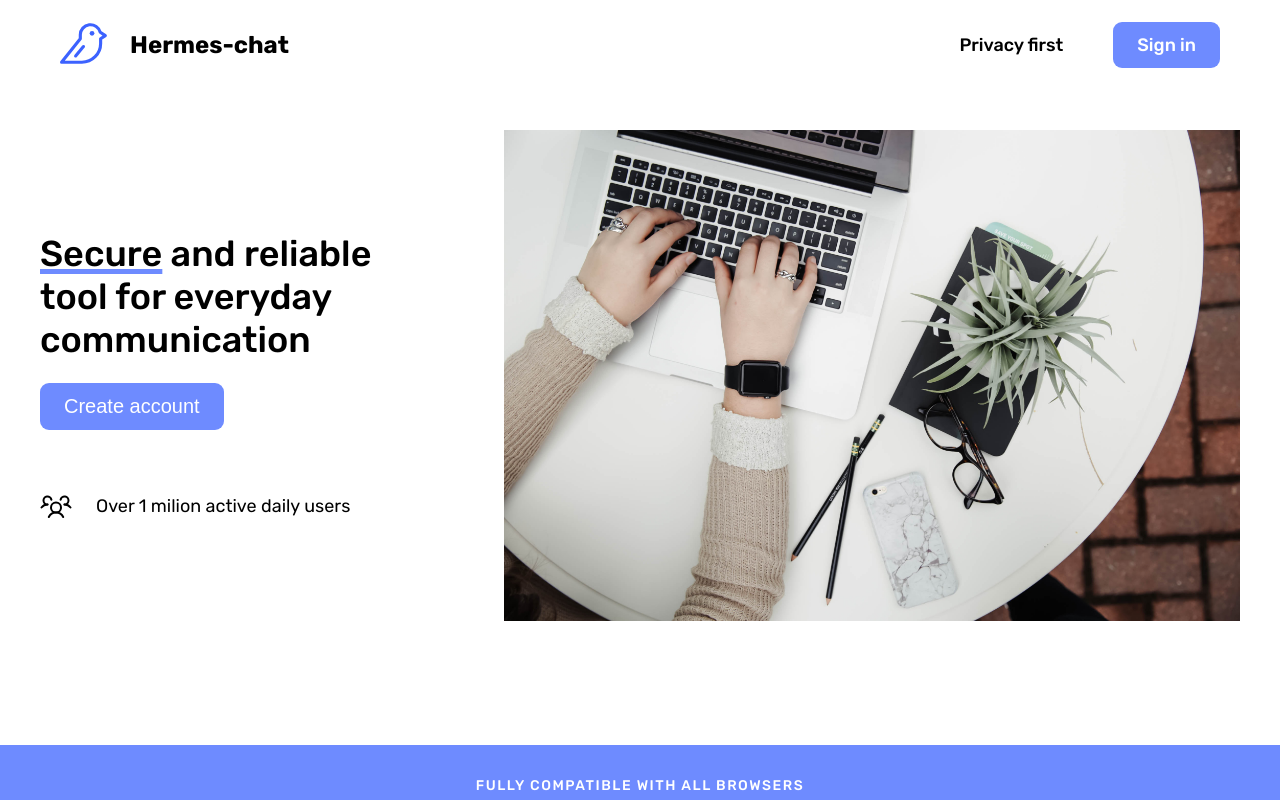
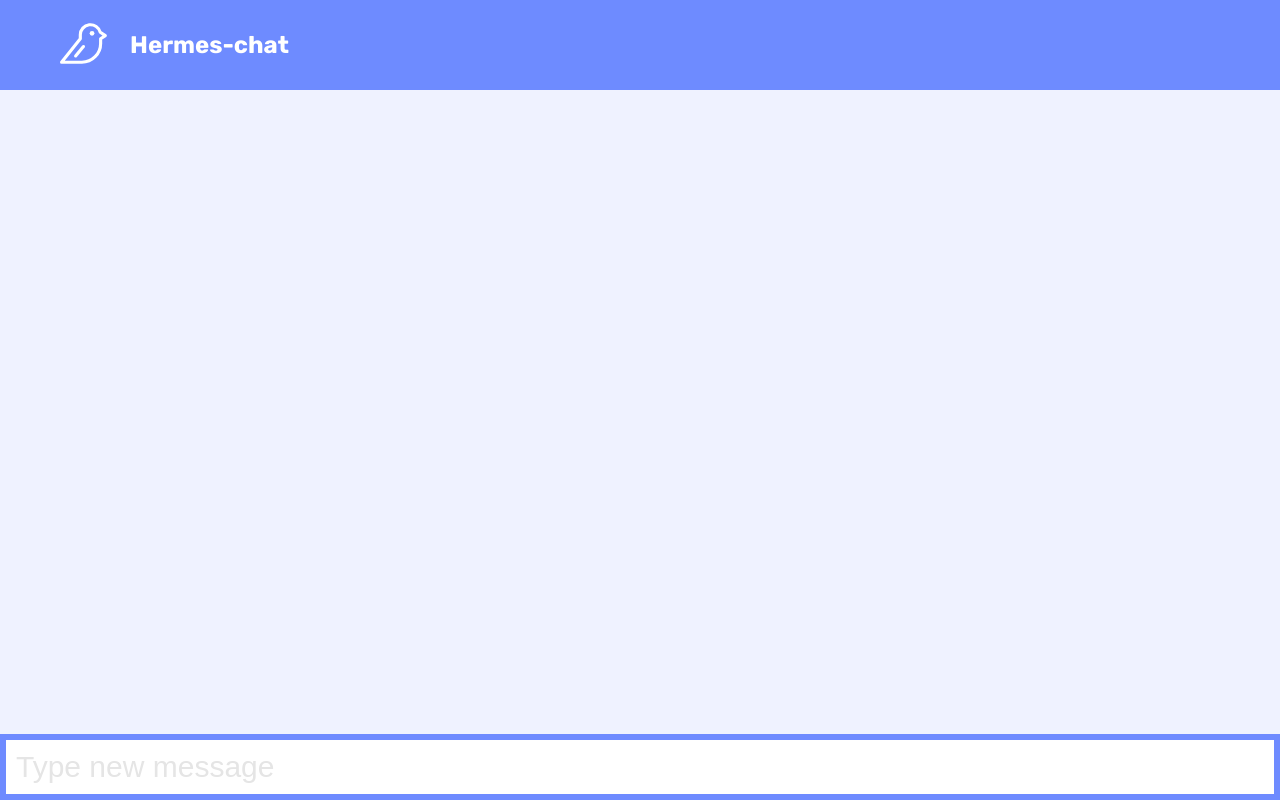
Before and after one commit to BogdanMilivojevic/hermes-chat, a React (Create React App) app: page /chat in a window 1280 px wide. Shown: the top 800 px of the page. Built offline with nearby package versions, Linux system fonts and the light colour scheme.

Commit message:
HE-19-add-react-router

```diff
--- a/package.json
+++ b/package.json
@@ -9,6 +9,7 @@
     "phosphor-react": "^1.4.1",
     "react": "^18.2.0",
     "react-dom": "^18.2.0",
+    "react-router-dom": "^6.4.0",
     "react-scripts": "^5.0.1",
     "styled-components": "^5.3.5",
     "web-vitals": "^2.1.4"
--- a/src/App.js
+++ b/src/App.js
@@ -1,21 +1,19 @@
 import React from 'react'
+import Nav from './components/Nav'
 import Hero from './components/Hero'
-import Nav from './components/Nav'
 import Browsers from './components/Browsers'
 import Privacy from './components/Privacy'
 import SignUp from './components/SignUp'
 import Footer from './components/Footer'
+import Chat from './components/Chat'
+import { Route, Routes } from 'react-router-dom'
 
 function App () {
   return (
-    <div>
-      <Nav />
-      <Hero />
-      <Browsers />
-      <Privacy />
-      <SignUp />
-      <Footer />
-    </div>
+    <Routes>
+      <Route path='/' element={ <div><Nav/> <Hero/> <Browsers/> <Privacy/> <SignUp/> <Footer/></div>}/>
+      <Route path='/chat' element={<Chat/>}/>
+    </Routes>
   )
 }
 
--- /dev/null
+++ b/src/components/Chat.js
@@ -0,0 +1,22 @@
+import React from 'react'
+import { Bird } from 'phosphor-react'
+
+function Chat () {
+  return (
+    <div className='section-chat'>
+      <nav className='chat-nav'>
+        <Bird className='chat-icon'/>
+        <p className='chat-title'>Hermes-chat</p>
+      </nav>
+      <div className='chat-input'>
+        <div className='text-container'>
+          <form className='chat-form'>
+            <label></label>
+            <input type='text' placeholder='Type new message'/>
+          </form>
+        </div>
+      </div>
+    </div>
+  )
+}
+export default Chat
--- a/src/components/Nav.js
+++ b/src/components/Nav.js
@@ -1,7 +1,9 @@
 import React from 'react'
 import { Bird } from 'phosphor-react'
+import { useNavigate } from 'react-router-dom'
 
 function Nav () {
+  const navigate = useNavigate()
   return (
     <>
       <nav className='navigation'>
@@ -11,10 +13,11 @@ function Nav () {
         </div>
         <div className='nav-text'>
           <a href='#'>Privacy first</a>
-          <a className='nav-cta' href='#'> Sign in</a>
+          <button className='btn-login' onClick={() => navigate('/chat')}> Sign in</button>
         </div>
       </nav>
     </>
   )
 }
+
 export default Nav
--- a/src/index.css
+++ b/src/index.css
@@ -21,6 +21,14 @@ body {
   align-items: center;
   justify-content: space-between;
   transition: all 0.5s;
+  position: sticky;
+  top: 0%;
+  padding-top: 0;
+  padding-bottom: 0;
+  background-color: #fff;
+  z-index: 999;
+  box-shadow: 0 1.2rem 3.2rem rgba(0, 0, 0, 0.05);
+  transition: .2s ease-in;
 
 }
 
@@ -66,19 +74,18 @@ body {
   text-decoration: underline solid #3C62FF 3px
 }
 
-.nav-text a.nav-cta:link,
-.nav-text a.nav-cta:visited {
-  text-decoration: none;
+.btn-login {
+  font-weight: 500;
+  font-size: 18px;
   display: inline-block;
   padding: 12px 24px;
   color: #fff;
-  ;
+  border: none;
   border-radius: 9px;
   background-color: #6E8BFF;
 }
 
-.nav-text a.nav-cta:active,
-.nav-text a.nav-cta:hover {
+.btn-login:hover {
   background-color: #3C62FF;
 }
 
@@ -326,3 +333,72 @@ body {
 .copyright {
   padding: 16px 32px
 }
+
+/* //////////////////////////
+-------CHAT SECTION--------
+///////////////////////////// */
+.section-chat {
+  max-width: 1400px;
+  margin: 0 auto;
+  height: 100vh;
+  position: relative;
+  background-color: #EFF2FF;
+}
+
+.chat-nav {
+  display: flex;
+  align-items: center;
+  padding: 20px 20px 20px 60px;
+  gap: 20px;
+  background-color: #6E8BFF;
+  position: absolute;
+  top: 0%;
+  left: 0%;
+  width: 100%;
+}
+
+.chat-icon {
+  color: #fff;
+  height: 50px;
+  width: 50px;
+}
+
+.chat-title {
+  display: inline-block;
+  color: #fff;
+  font-size: 24px;
+  font-weight: 700;
+}
+
+.chat-input {
+  display: grid;
+  grid-template-columns: 1fr;
+  background-color: #fff;
+  position: absolute;
+  bottom: 0%;
+  left: 0%;
+  width: 100%;
+}
+
+.text-container {
+  background-color: #6E8BFF;
+}
+
+.chat-form {
+  display: block;
+  padding: 6px 6px;
+  border: none;
+  outline: none;
+}
+
+.chat-form input {
+  font-size: 30px;
+  width: 100%;
+  padding: 10px;
+  border: none;
+  outline: none;
+}
+
+.chat-form input::placeholder {
+  color: #E5E5E5
+}
--- a/src/index.js
+++ b/src/index.js
@@ -3,11 +3,14 @@ import ReactDOM from 'react-dom/client'
 import './index.css'
 import App from './App'
 import reportWebVitals from './reportWebVitals'
+import { BrowserRouter } from 'react-router-dom'
 
 const root = ReactDOM.createRoot(document.getElementById('root'))
 root.render(
   <React.StrictMode>
-    <App />
+    <BrowserRouter>
+      <App />
+    </BrowserRouter>
   </React.StrictMode>
 )
 
```
Also changed, not shown: 1 other file (tests, documents, lock files or other folders).
